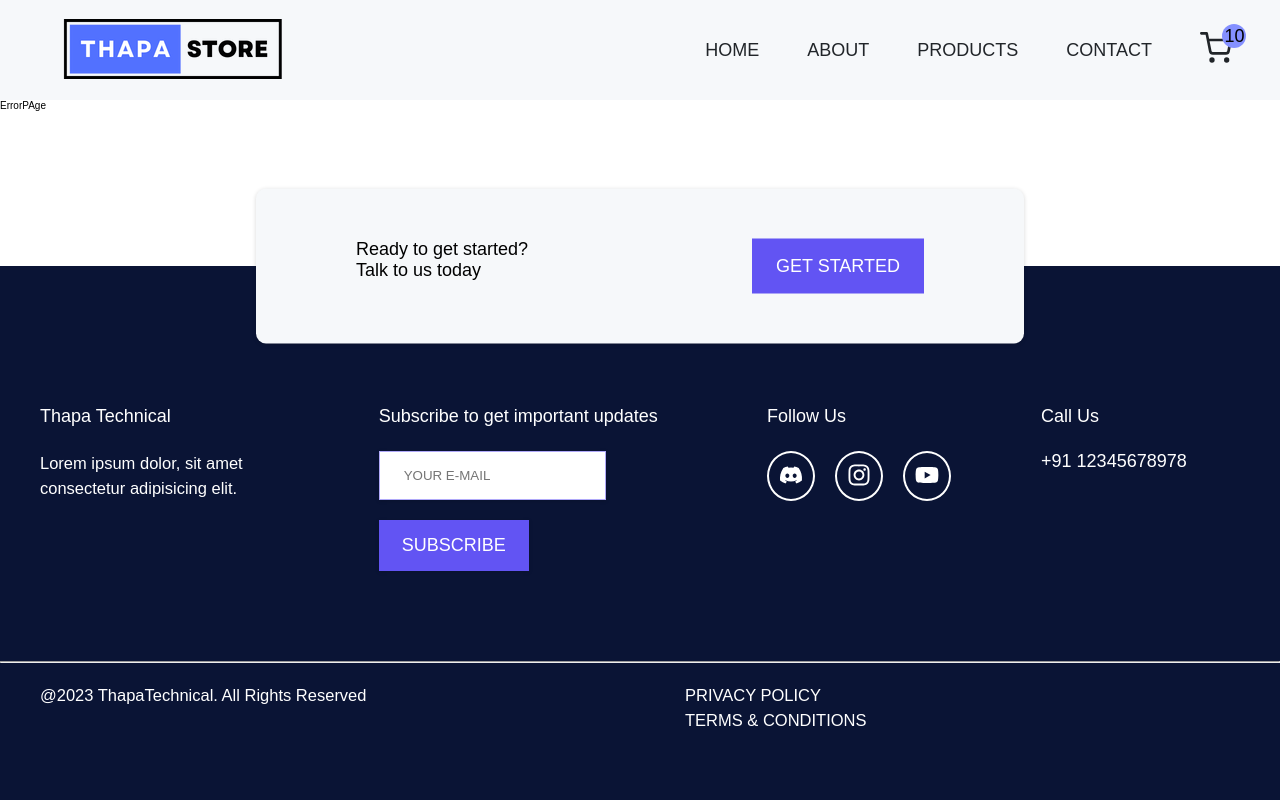
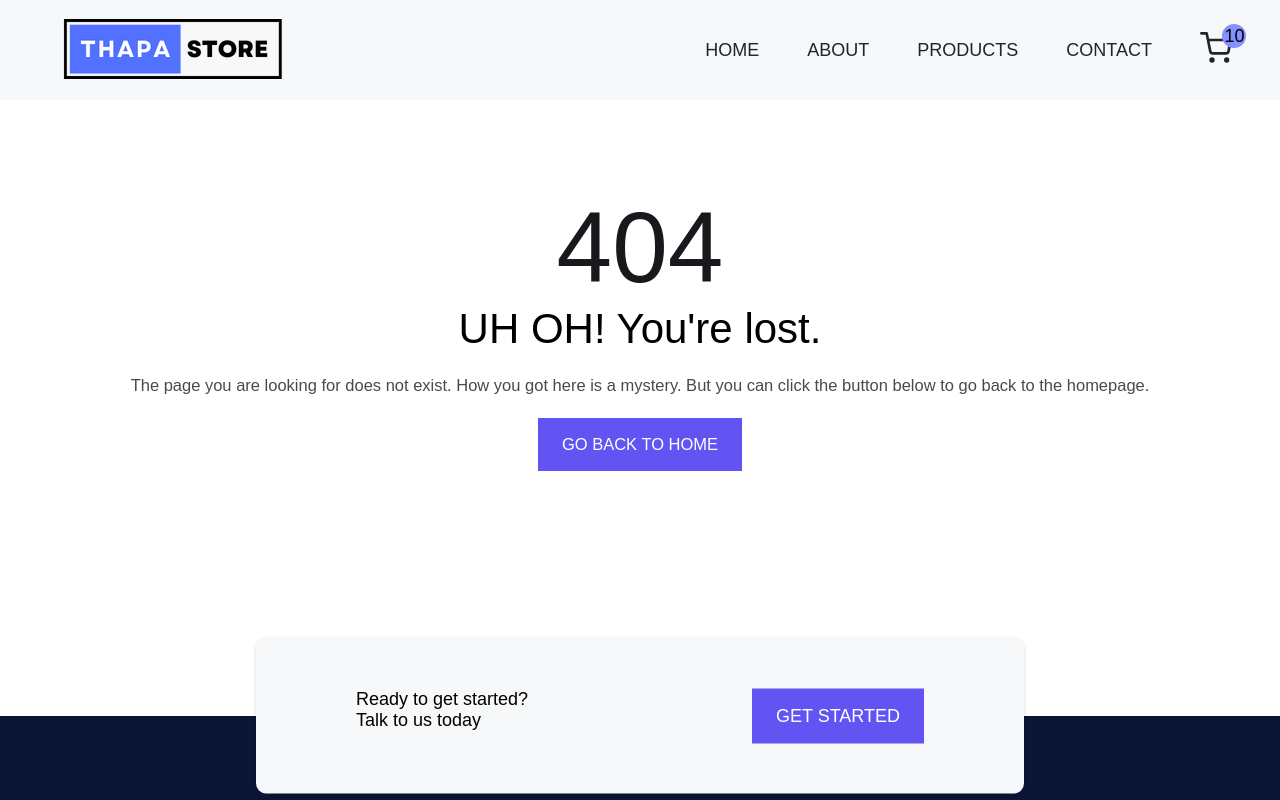
Before and after one commit to Ashay12345/ECommerce-Project, a React (Vite) app in the folder E-Commerce/: page /errorpage in a window 1280 px wide. Shown: the top 800 px of the page. Built offline with nearby package versions, Linux system fonts and the light colour scheme.

Commit message:
Added the ErrorPage file

```diff
--- a/E-Commerce/src/ErrorPage.jsx
+++ b/E-Commerce/src/ErrorPage.jsx
@@ -1,9 +1,46 @@
-import React from 'react'
+import { NavLink } from "react-router-dom";
+import styled from "styled-components";
+import { Button } from "./styles/Button";
 
-const ErrorPAge = () => {
+const ErrorPage = () => {
   return (
-    <div>ErrorPAge</div>
-  )
-}
+    <Wrapper>
+      <div className="container">
+        <div>
+          <h2>404</h2>
+          <h3>UH OH! You're lost.</h3>
+          <p>
+            The page you are looking for does not exist. How you got here is a
+            mystery. But you can click the button below to go back to the
+            homepage.
+          </p>
 
-export default ErrorPAge
+          <NavLink to="/">
+            <Button>Go Back to Home</Button>
+          </NavLink>
+        </div>
+      </div>
+    </Wrapper>
+  );
+};
+
+const Wrapper = styled.section`
+  .container {
+    padding: 9rem 0;
+    text-align: center;
+
+    h2 {
+      font-size: 10rem;
+    }
+
+    h3 {
+      font-size: 4.2rem;
+    }
+
+    p {
+      margin: 2rem 0;
+    }
+  }
+`;
+
+export default ErrorPage;
```
